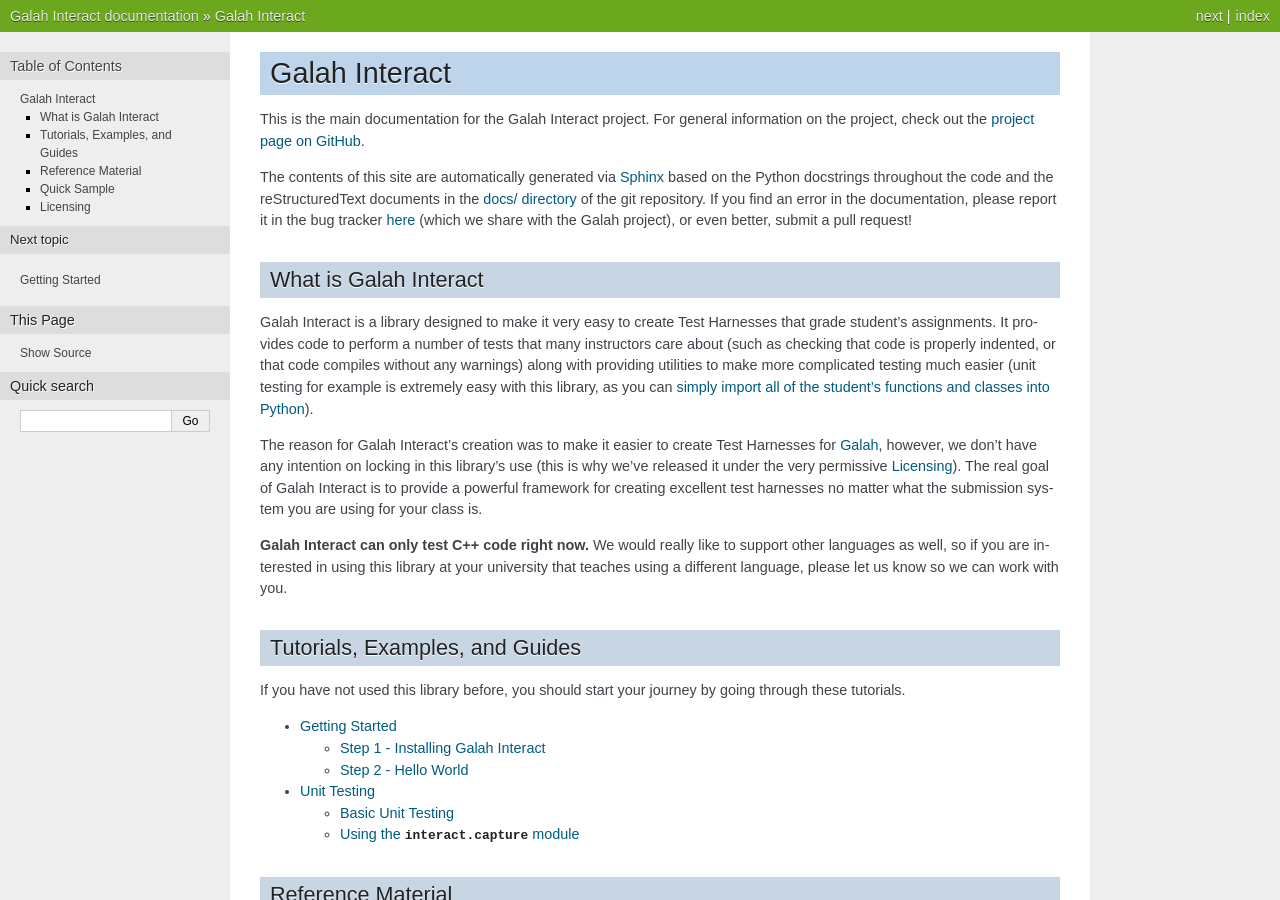
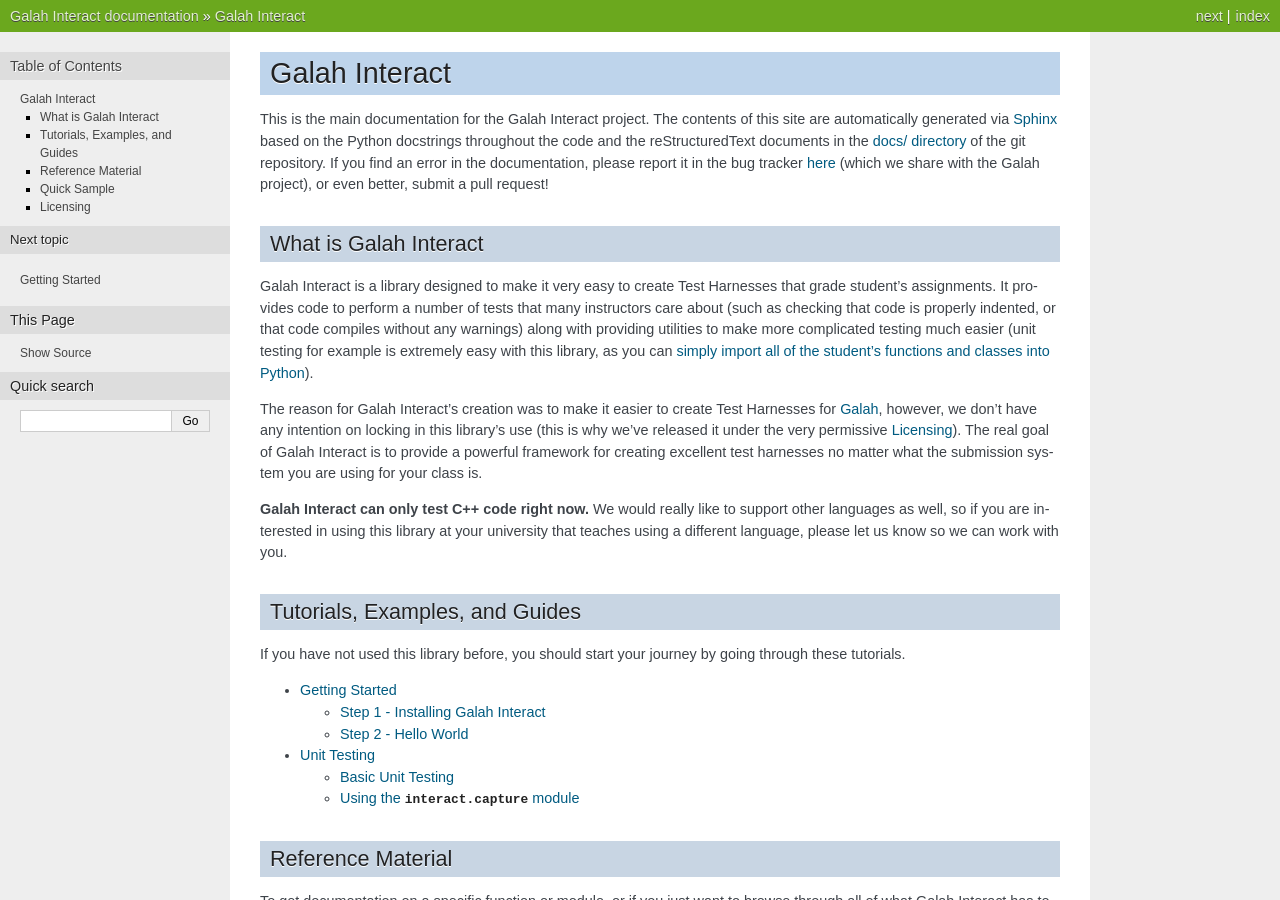
Before and after one commit to ucrcsedept/galah-interact-python, a Sphinx documentation site: the page built from docs/index.rst, in a window 1280 px wide and 900 px high. Built offline with Sphinx 7.4.7, drawn with Linux system fonts in a browser that asks for light colours; the version number could not be read and is left out.

Commit message:
Small change to index intro.

```diff
--- a/docs/index.rst
+++ b/docs/index.rst
@@ -6,13 +6,9 @@
 Galah Interact
 ==========================================
 
-This is the main documentation for the Galah Interact project. For general
-information on the project, check out the
-`project page on GitHub <https://www.github.com/galah-group/galah-interact-python>`_.
-
-The contents of this site are automatically generated via
-`Sphinx <http://sphinx-doc.org/>`_ based on the Python docstrings throughout
-the code and the reStructuredText documents in the
+This is the main documentation for the Galah Interact project. The contents of this site are automatically generated via `Sphinx <http://sphinx-doc.org/>`_ based on
+the Python docstrings throughout the code and the reStructuredText documents in
+the
 `docs/ directory <https://github.com/galah-group/galah-interact-python/tree/master/docs>`_
 of the git repository. If you find an error in the documentation, please report
 it in the bug tracker `here <https://www.github.com/galah-group/galah/issues>`__
```
